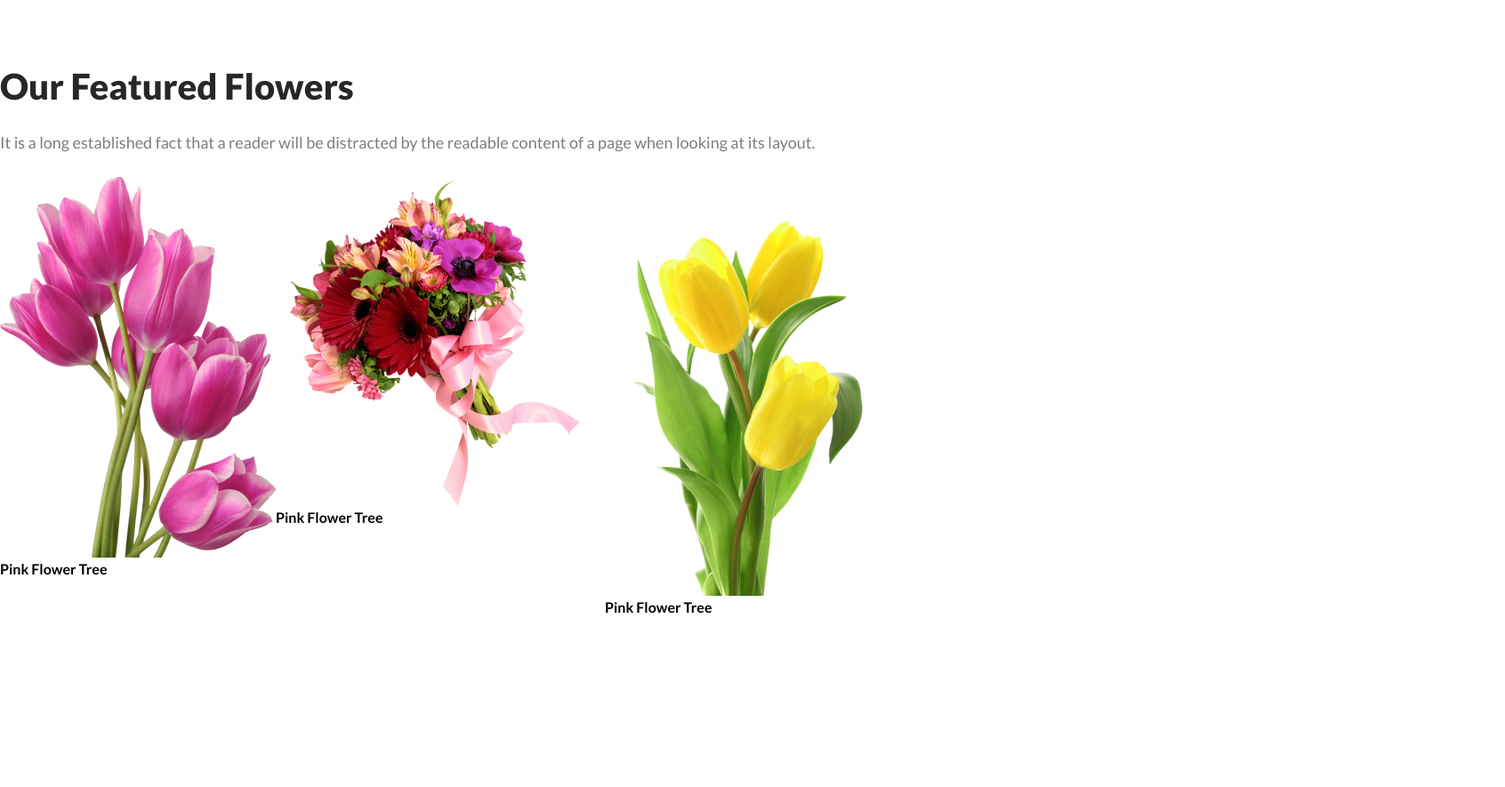
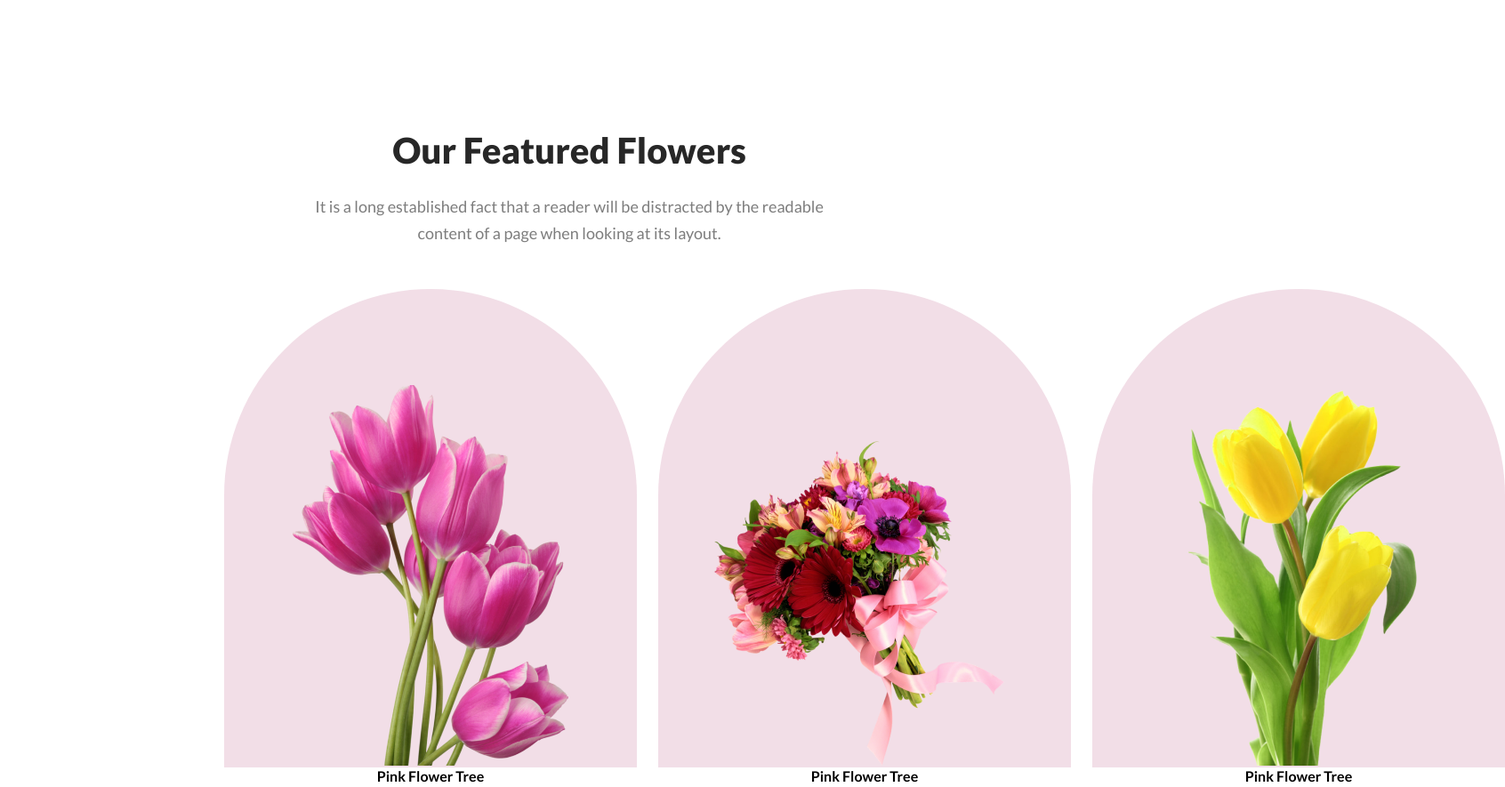
Before and after one commit to Abdullah1203/flower-shop-assignment, a plain HTML site: page index.html in a window 1280 px wide. Shown: the part 940-1825 px from the top of the page at 89% size, 1692 px wide, since content can reach past the window. Drawn offline with Linux system fonts and the light colour scheme.

Commit message:
featured section css added

```diff
--- a/index.html
+++ b/index.html
@@ -35,7 +35,7 @@
                         </a>
                         <a class="celebrate" href="">
                             <li>
-                                BUY NOW <i class="fa-solid fa-spa" style="color: #b71f36"></i>
+                                BUY NOW <i class="fa-solid fa-spa"></i>
                             </li>
                         </a>
                     </ul>
@@ -78,14 +78,14 @@
                 <div class="image-boxes">
                     <div class="image-box">
                         <img src="asset/pngwing 5.png" alt="flower" />
-                        <h4 class="image-title">Pink Flower Tree</h4>
                     </div>
+                    <h4 class="image-title">Pink Flower Tree</h4>
                 </div>
                 <div class="image-boxes">
                     <div class="image-box">
                         <img src="asset/pngwing 7.png" alt="flower" />
-                        <h4 class="image-title">Pink Flower Tree</h4>
                     </div>
+                    <h4 class="image-title">Pink Flower Tree</h4>
                 </div>
             </div>
         </section>
--- a/style.css
+++ b/style.css
@@ -10,26 +10,26 @@ body {
 header {
   background: rgba(229, 84, 115, 0.1);
 }
-section{
+section {
   padding: 128px 0px;
 }
 .flex {
   display: flex;
 }
-.title{
+.title {
   color: #272727;
   font-size: 40px;
   font-weight: 800;
 }
-.description{
-    color: rgba(39, 39, 39, 0.60);
+.description {
+  color: rgba(39, 39, 39, 0.6);
   font-size: 18px;
   padding: 24px 0px;
   line-height: 30px;
 }
-.btn{
+.btn {
   padding: 20px 43px;
-    background-color: #E55473;
+  background-color: #e55473;
   color: #fff;
   border: none;
   font-size: 20px;
@@ -37,8 +37,8 @@ section{
   border-radius: 8px;
   cursor: pointer;
 }
-.btn:hover{
-    background-color: #d44161 ;
+.btn:hover {
+  background-color: #d44161;
 }
 /* NAVBAR SECTION */
 /* nav{
@@ -60,7 +60,7 @@ section{
   font-weight: 900;
 }
 .logo span {
-  color: #b71f36;
+  color: #e55473;
 }
 .menu ul li {
   list-style: none;
@@ -72,9 +72,12 @@ section{
   margin-right: 24px;
   text-decoration: none;
 }
+.fa-spa {
+  color: #e55473;
+}
 
 /* banner section */
-.banner{
+.banner {
   align-items: center;
   justify-content: left;
   height: 100vh;
@@ -83,22 +86,62 @@ section{
   background-repeat: no-repeat;
   background-position: bottom right;
 }
-.banner-details{
+.banner-details {
   width: 708px;
 }
-.banner-title{
+.banner-title {
   font-size: 80px;
   font-weight: 800;
 }
-.banner-description{
+.banner-description {
   padding: 32px 0px;
   width: 635px;
 }
 
+/* FEATURED SECTION */
+.featured {
+  margin-top: 72px;
+}
+.featured-details {
+  display: flex;
+  flex-direction: column;
+  align-items: center;
+  padding-bottom: 24px;
+}
+.featured-details p {
+  width: 594px;
+  text-align: center;
+}
+.featured-img-container {
+  justify-content: space-between;
+  align-items: center;
+  text-align: center;
+}
+.image-boxes{
+    margin: 0px 12px;
+}
+.image-box {
+  width: 464px;
+  height: 538px;
+  border-radius: 300px 300px 0px 0px;
+  background: rgba(167, 33, 98, 0.15);
+}
+.image-box img{
+    margin-bottom: -520px;
+}
+
+/* MARGIN FOR SPECIFIC DIVS AND SECTIONS */
+
+.featured-img-container,
+.support,
+.instagram-sec,
+.latest-deal {
+  margin: 0px 240px;
+}
 
 /* LATEST DEAL SECTION */
 
-.deal-contaner{
+.deal-contaner {
   margin: auto;
   text-align: center;
 }
```
Lines whose indentation alone changed are shown as unchanged.
